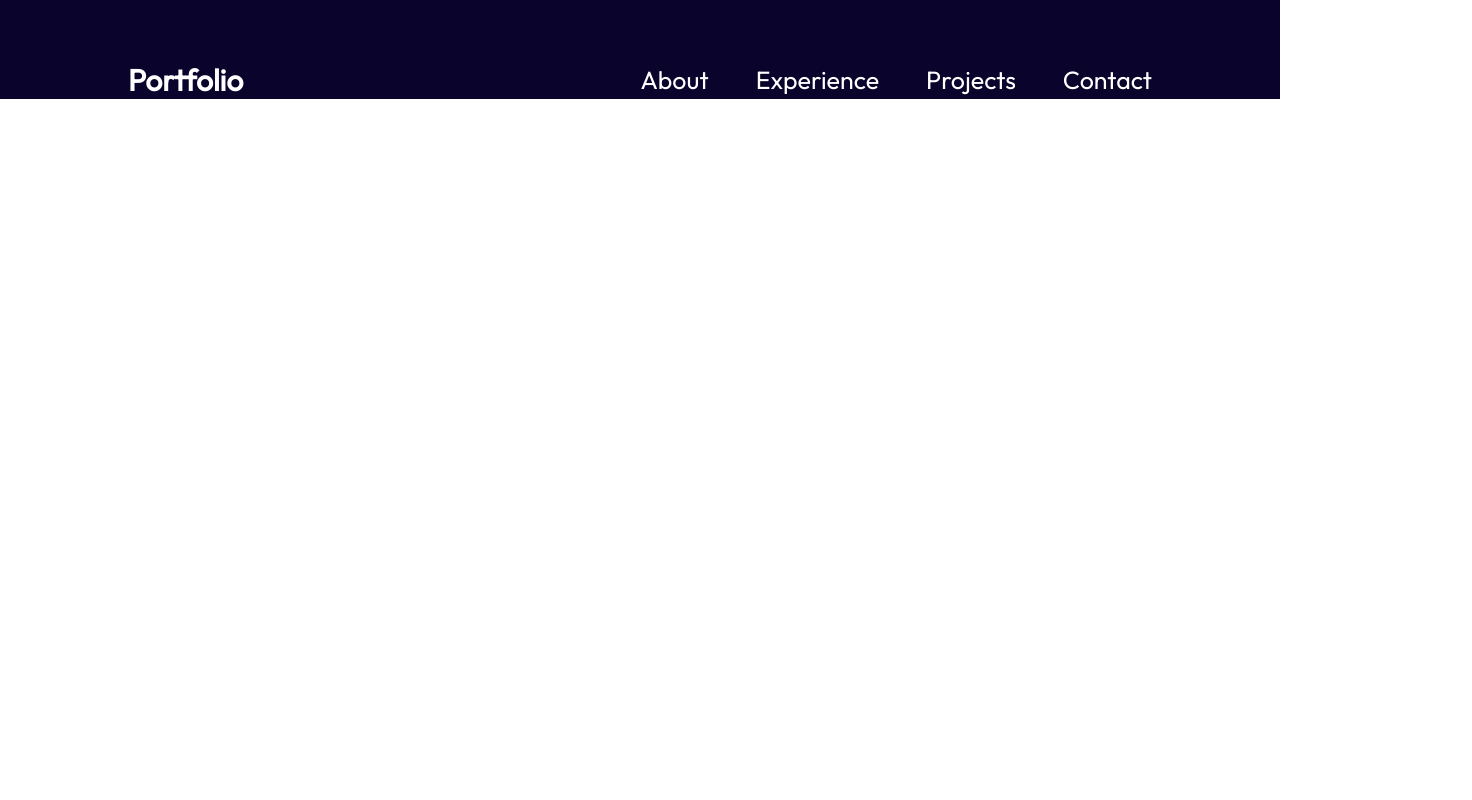
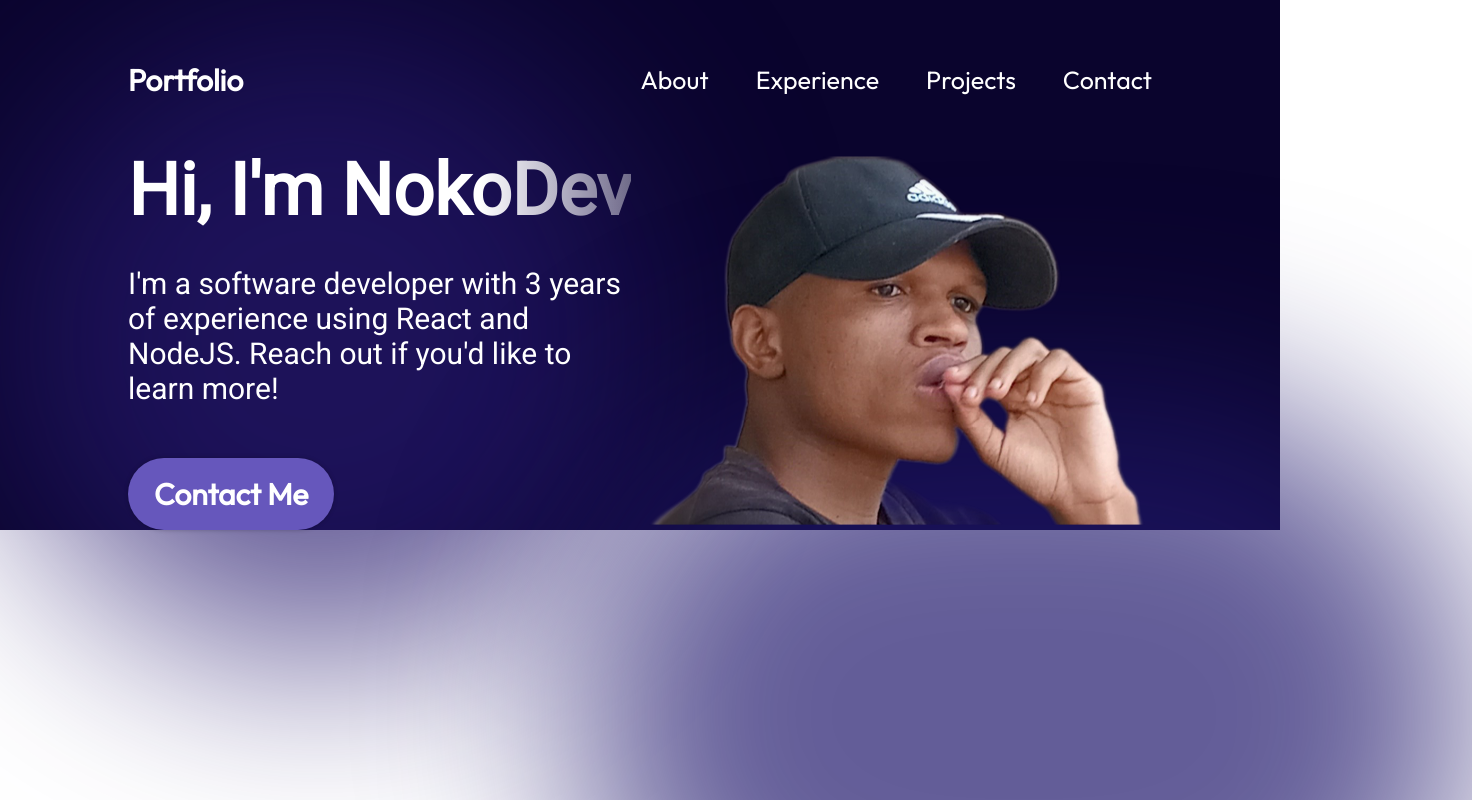
Before and after one commit to esnoko/Portfolio, a React (Vite) app in the folder Portfolio/: page / in a window 1280 px wide. Shown: the top 800 px of the page, 1472 px wide, since content can reach past the window. Built offline with nearby package versions, Linux system fonts and the light colour scheme.

Commit message:
Add Hero component with styles for main introductory section

```diff
--- a/Portfolio/src/App.jsx
+++ b/Portfolio/src/App.jsx
@@ -1,9 +1,11 @@
 import styles from "./App.module.css";
+import { Hero } from "./Components/Hero/Hero";
 import { Navbar } from "./Components/Navbar/navbar";
 
 function App() {
   return <div className={styles.App}>
     <Navbar/>
+    <Hero/>
   </div>;
 }
 
--- /dev/null
+++ b/Portfolio/src/Components/Hero/Hero.jsx
@@ -0,0 +1,29 @@
+/* eslint-disable no-unused-vars */
+import React from "react";
+
+import styles from "./Hero.module.css";
+import { getImageUrl } from "../../utils";
+
+export const Hero = () => {
+  return (
+    <section className={styles.container}>
+      <div className={styles.content}>
+        <h1 className={styles.title}>Hi, I'm NokoDev</h1>
+        <p className={styles.description}>
+          I'm a software developer with 3 years of experience using React and
+          NodeJS. Reach out if you'd like to learn more!
+        </p>
+        <a href="mailto:elvisnoko18@email.com" className={styles.contactBtn}>
+          Contact Me
+        </a>
+      </div>
+      <img
+        src={getImageUrl("hero/hero.png")}
+        alt="Hero image of me"
+        className={styles.heroImg}
+      />
+      <div className={styles.topBlur} />
+      <div className={styles.bottomBlur} />
+    </section>
+  );
+};
--- /dev/null
+++ b/Portfolio/src/Components/Hero/Hero.module.css
@@ -0,0 +1,111 @@
+@import "../../vars.css";
+
+.container {
+  position: relative;
+  display: flex;
+  align-items: center;
+  justify-content: space-between;
+  margin-top: 49px;
+  z-index: 1;
+  margin-left: 10%;
+  margin-right: 10%;
+}
+
+.content {
+  display: flex;
+  flex-direction: column;
+  align-items: flex-start;
+  color: var(--color-text);
+  z-index: 1;
+}
+
+.title {
+  font-size: 72px;
+  font-weight: 900;
+  margin-bottom: 33px;
+  font-family: var(--font-roboto);
+  background: linear-gradient(
+    90deg,
+    rgba(255, 255, 255, 1) 70%,
+    rgba(255, 255, 255, 0) 120%
+  );
+  -webkit-text-fill-color: transparent;
+  -webkit-background-clip: text;
+}
+
+.description {
+  font-size: 30px;
+  font-family: var(--font-roboto);
+  margin-bottom: 52px;
+}
+
+.contactBtn {
+  text-decoration: none;
+  background-color: var(--color-primary);
+  color: var(--color-text);
+  border-radius: 100px;
+  font-size: 30px;
+  font-weight: 600;
+  padding: 17px 26px;
+  box-shadow: 0 0 4px 0 rgba(0, 0, 0, 0.25);
+}
+
+.heroImg {
+  width: 50%;
+  z-index: 1;
+
+  animation-name: floating;
+  animation-duration: 3s;
+  animation-iteration-count: infinite;
+  animation-timing-function: ease-in-out;
+}
+
+@keyframes floating {
+  0% {
+    transform: translate(0, 0px);
+  }
+  50% {
+    transform: translate(0, 10px);
+  }
+  100% {
+    transform: translate(0, -0px);
+  }
+}
+
+.topBlur {
+  position: absolute;
+  width: 50vw;
+  height: 50vw;
+  min-width: 350px;
+  min-width: 350px;
+  top: -128px;
+  left: -10vw;
+  border-radius: 764px;
+  background: rgba(38, 25, 109, 0.7);
+  filter: blur(100px);
+  z-index: 0;
+}
+
+.bottomBlur {
+  position: absolute;
+  width: 70vw;
+  height: 50vw;
+  min-width: 350px;
+  min-width: 250px;
+  top: 246px;
+  right: -25vw;
+  border-radius: 764px;
+  background: rgba(33, 25, 109, 0.7);
+  filter: blur(100px);
+  z-index: 0;
+}
+
+@media screen and (max-width: 830px) {
+  .container {
+    flex-direction: column-reverse;
+  }
+
+  .content {
+    align-items: center;
+  }
+}
```
